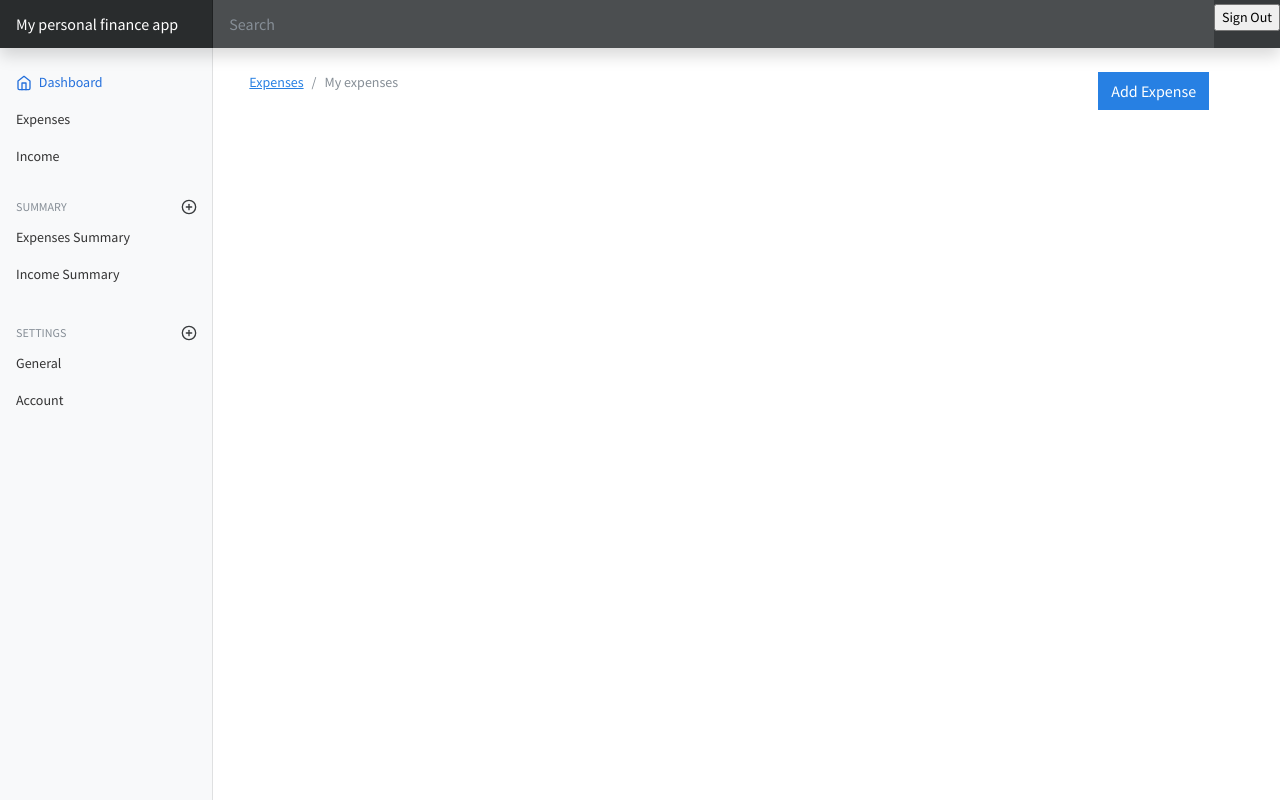
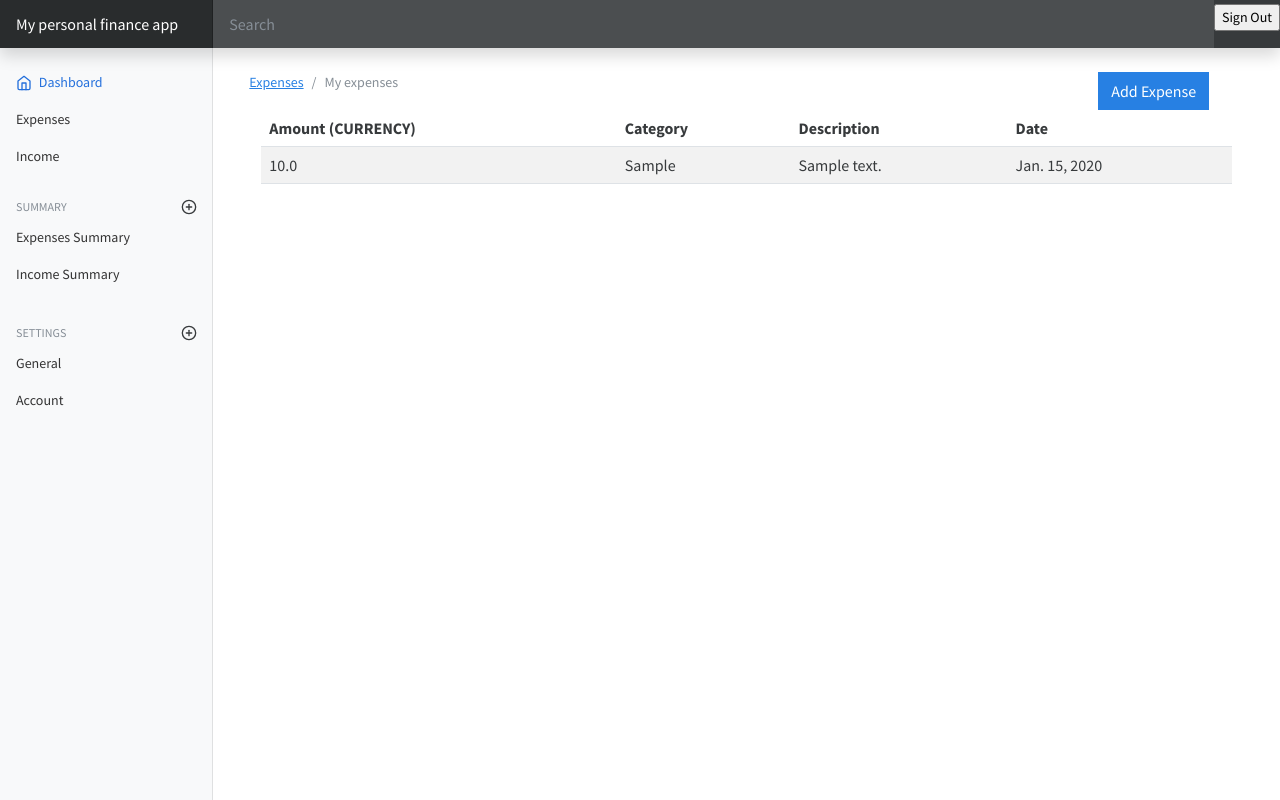
Before and after one commit to RafalJanko/PersonalFinanceApp, a Django app: page / in a window 1280 px wide. Run offline with Django 4.2, Linux system fonts and the light colour scheme; a user stored in the database is signed in; tables that the repository leaves empty hold one stand-in row (values such as "Sample post"); some libraries are stand-ins or nearby versions.

Commit message:
adding view user expense functionality

```diff
--- a/FinanceApp/views.py
+++ b/FinanceApp/views.py
@@ -9,8 +9,11 @@ from django.shortcuts import redirect
 @login_required(login_url='/authentication/login')
 def index(request):
     categories = Category.objects.all()
+    expenses = Expense.objects.filter(owner=request.user)
+    context = {'categories': categories,
+               'expenses': expenses}
 
-    return render(request, 'FinanceApp/index.html', {'categories':categories})
+    return render(request, 'FinanceApp/index.html', context)
 
 def add_expense(request):
     categories = Category.objects.all()
--- a/templates/FinanceApp/index.html
+++ b/templates/FinanceApp/index.html
@@ -18,5 +18,37 @@
 
 </div>
 </div>
+    <div class="container">
+    {% include 'partials/_messages.html' %}
+         {% if expenses.count %}
+
+
+        <table class="table table-striped table-hover">
+            <thead>
+                <tr>
+                    <th>
+                        Amount (CURRENCY)
+                    </th>
+                    <th>Category</th>
+                    <th>Description</th>
+                    <th>Date</th>
+                </tr>
+            </thead>
+            <tbody>
+
+           {% for expense in expenses %}
+
+            <tr>
+                <td>{{ expense.amount}}</td>
+                <td>{{ expense.category }}</td>
+                <td>{{ expense.description }}</td>
+                <td>{{ expense.date}}</td>
+
+            </tr>
+            {% endfor %}
+            </tbody>
+        </table>
+        {% endif %}
+    </div>
 </div>
-{% include 'partials/_messages.html' %} {% endblock content %}
+ {% endblock content %}
```
